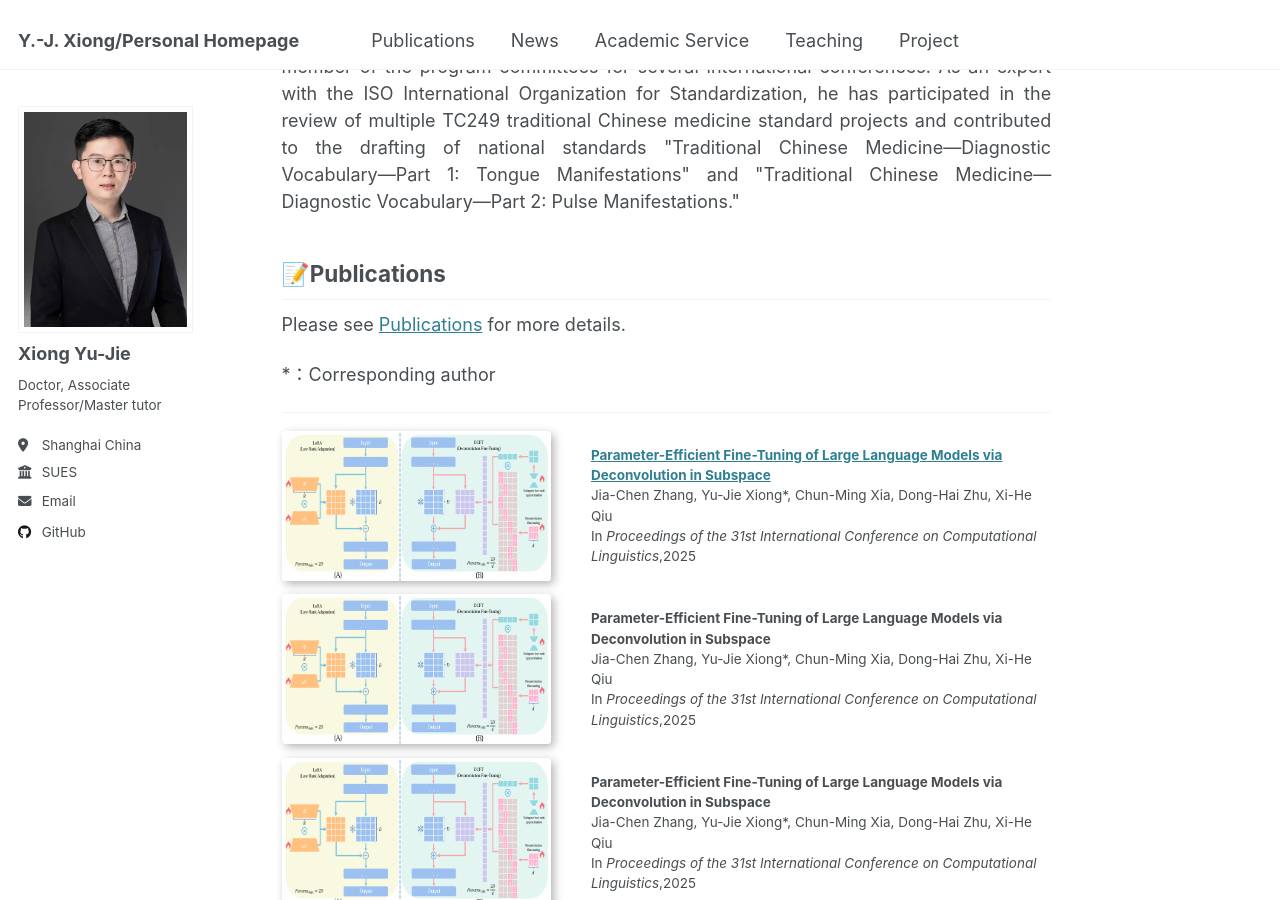
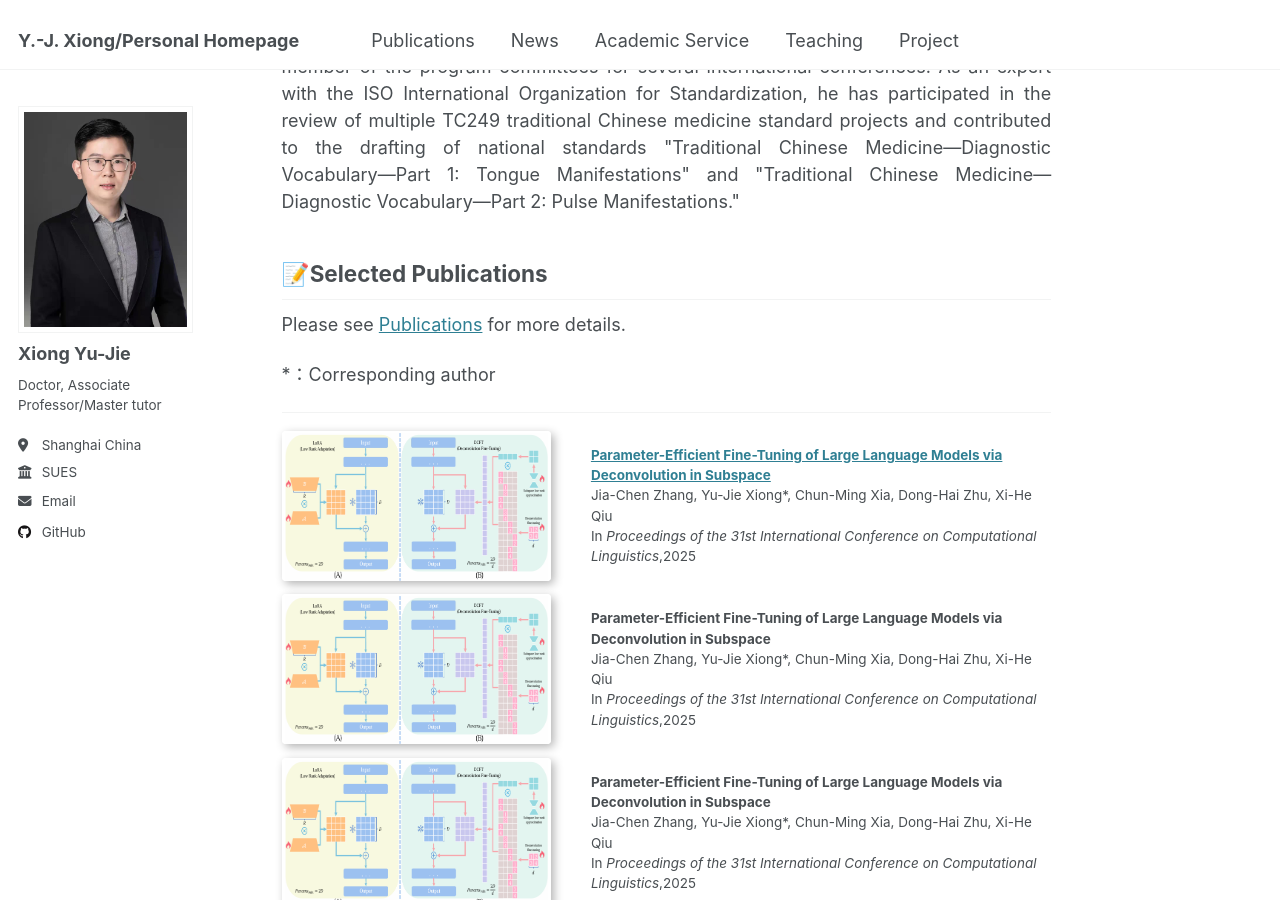
Before and after one commit to X-Lab-CN/introduce, a Jekyll site: the page built from _pages/about.md, in a window 1280 px wide and 900 px high, scrolled down 932 px. Built offline with Jekyll 4.4.1, drawn with Linux system fonts in a browser that asks for light colours.

Commit message:
Update about.md

```diff
--- a/_pages/about.md
+++ b/_pages/about.md
@@ -25,7 +25,7 @@ redirect_from:
 
 <div style="text-align: justify;">📖He has presided over more than 10 scientific research projects, including the National Natural Science Foundation of China Youth Project, Shanghai Municipal Science and Technology Commission projects, Shanghai Municipal Education Commission projects, and enterprise-entrusted projects. He has also participated in major projects such as the Innovation 2030—"New Generation Artificial Intelligence" project, National Natural Science Foundation projects, and Shanghai Municipal Science and Technology Commission projects. He has published over 50 academic papers and serves as a member of the program committees for several international conferences. As an expert with the ISO International Organization for Standardization, he has participated in the review of multiple TC249 traditional Chinese medicine standard projects and contributed to the drafting of national standards "Traditional Chinese Medicine—Diagnostic Vocabulary—Part 1: Tongue Manifestations" and "Traditional Chinese Medicine—Diagnostic Vocabulary—Part 2: Pulse Manifestations."</div>
 
-## 📝Publications
+## 📝Selected Publications
 Please see [Publications](https://xiongyujie.cn/publications/) for more details.
 
 *：Corresponding author
```
